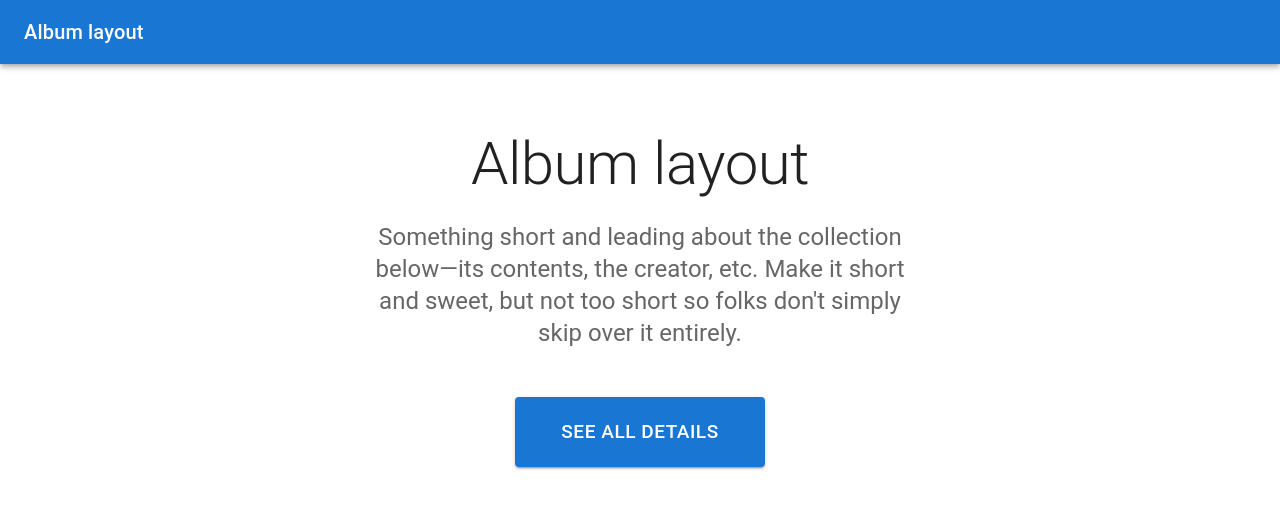
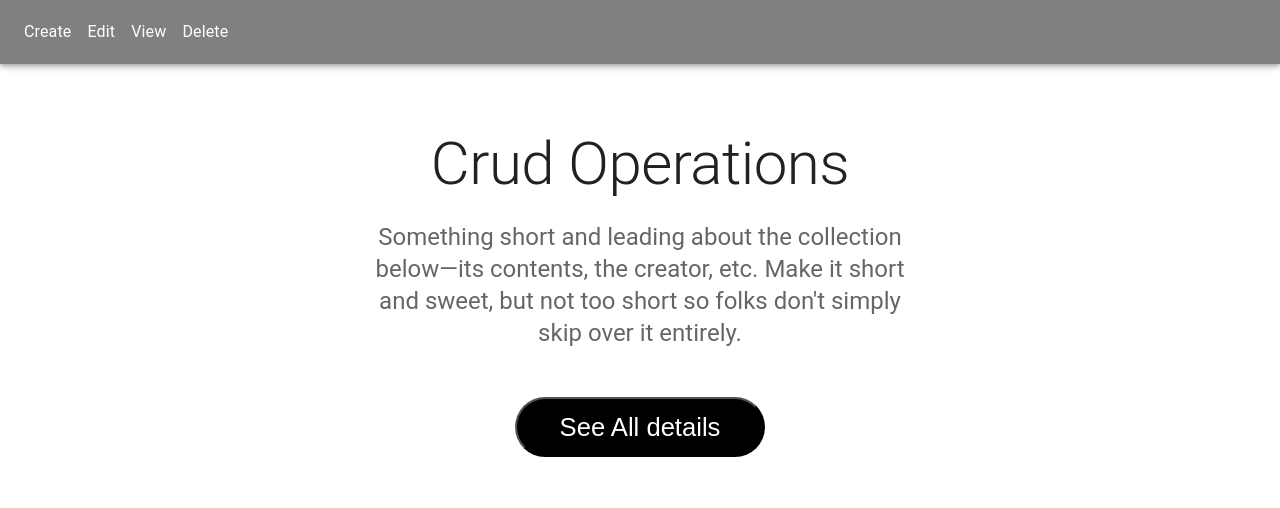
Before and after one commit to krishh743/crud_react_typescript_rtk, a React (Create React App) app: page / in a window 1280 px wide. Shown: the top 508 px of the page. Built offline with nearby package versions, Linux system fonts and the light colour scheme.

Commit message:
buigfixes

```diff
--- a/src/App.css
+++ b/src/App.css
@@ -1,38 +1,3 @@
 .App {
   text-align: center;
 }
-
-.App-logo {
-  height: 40vmin;
-  pointer-events: none;
-}
-
-@media (prefers-reduced-motion: no-preference) {
-  .App-logo {
-    animation: App-logo-spin infinite 20s linear;
-  }
-}
-
-.App-header {
-  background-color: #282c34;
-  min-height: 100vh;
-  display: flex;
-  flex-direction: column;
-  align-items: center;
-  justify-content: center;
-  font-size: calc(10px + 2vmin);
-  color: white;
-}
-
-.App-link {
-  color: #61dafb;
-}
-
-@keyframes App-logo-spin {
-  from {
-    transform: rotate(0deg);
-  }
-  to {
-    transform: rotate(360deg);
-  }
-}
--- a/src/components/EditComponents.tsx
+++ b/src/components/EditComponents.tsx
@@ -1,5 +1,11 @@
 import React, {useState, useEffect} from "react";
-import {Button, TextField, Grid, Paper, Typography, Box, Avatar} from "@mui/material";
+import {
+  Button,
+  TextField,
+  Typography,
+  Box,
+  Avatar,
+} from "@mui/material";
 import {useNavigate, useParams} from "react-router";
 import {useDispatch, useSelector} from "react-redux";
 import {updateUser} from "../redux/Reducer";
@@ -7,9 +13,8 @@ import {createTheme, ThemeProvider} from "@mui/material/styles";
 import Container from "@mui/material/Container";
 import CssBaseline from "@mui/material/CssBaseline";
 
-
 interface FormData {
-  id: number; // Update the type to be 'number' if 'id' in the Redux store is always a number
+  id: number;
   name: string;
   email: string;
   age: string;
@@ -25,10 +30,10 @@ const initialState: FormData = {
   email: "",
   age: "",
   address: "",
-  id: 0
+  id: 0,
 };
 const defaultTheme = createTheme();
-function EditComponents() {
+const  EditComponents = () => {
   const users = useSelector((state: any) => state?.users);
   const {id} = useParams();
   const dispatch = useDispatch();
@@ -44,8 +49,8 @@ function EditComponents() {
     console.log(existingData, "exist");
 
     if (existingData.length > 0) {
-      const {id,name, email, age, address} = existingData[0];
-      setFormData({id,name, email, age, address});
+      const {id, name, email, age, address} = existingData[0];
+      setFormData({id, name, email, age, address});
     }
     setDataFetched(true);
   }, [id, users]);
@@ -62,7 +67,6 @@ function EditComponents() {
       ...prevFormData,
       [name]: value,
     }));
-    // console.log(name, value, "name value");
   };
 
   if (!dataFetched) {
@@ -83,10 +87,9 @@ function EditComponents() {
         >
           <Avatar sx={{m: 1, bgcolor: "secondary.main"}}></Avatar>
           <Typography component="h1" variant="h5">
-            Add new record
+            Update Record
           </Typography>
           <form onSubmit={handleSubmit}>
-
             <TextField
               fullWidth
               margin="normal"
@@ -124,16 +127,9 @@ function EditComponents() {
               onChange={handleChange}
             />
 
-                <Button
-                  variant="contained"
-                  color="primary"
-                  type="submit"
-                  fullWidth
-
-                >
+            <Button variant="contained" color="primary" type="submit" fullWidth>
               Submit
             </Button>
-
           </form>
         </Box>
       </Container>
--- a/src/components/Home.tsx
+++ b/src/components/Home.tsx
@@ -1,58 +1,44 @@
 import * as React from "react";
 import AppBar from "@mui/material/AppBar";
 import Button from "@mui/material/Button";
-import Card from "@mui/material/Card";
-import CardActions from "@mui/material/CardActions";
-import CardContent from "@mui/material/CardContent";
-import CardMedia from "@mui/material/CardMedia";
 import CssBaseline from "@mui/material/CssBaseline";
-import Grid from "@mui/material/Grid";
 import Stack from "@mui/material/Stack";
 import Box from "@mui/material/Box";
 import Toolbar from "@mui/material/Toolbar";
 import Typography from "@mui/material/Typography";
 import Container from "@mui/material/Container";
-import Link from "@mui/material/Link";
 import {createTheme, ThemeProvider} from "@mui/material/styles";
-import Table from "@mui/material/Table";
-import TableBody from "@mui/material/TableBody";
-import TableCell from "@mui/material/TableCell";
-import TableContainer from "@mui/material/TableContainer";
-import TableHead from "@mui/material/TableHead";
-import TableRow from "@mui/material/TableRow";
-import Paper from "@mui/material/Paper";
-import {useDispatch, useSelector} from "react-redux";
-import {addUser, removeUser, updateUser} from "../redux/Reducer";
 import {useNavigate} from "react-router";
+import "./style.css"
 
-function Copyright() {
-  return (
-    <Typography variant="body2" color="text.secondary" align="center">
-      {"Copyright © "}
-      <Link color="inherit" href="https://mui.com/">
-        Your Website
-      </Link>{" "}
-      {new Date().getFullYear()}
-      {"."}
-    </Typography>
-  );
-}
-
-const cards = [1, 2, 3, 4, 5, 6, 7, 8, 9];
-
-// TODO remove, this demo shouldn't need to reset the theme.
 const defaultTheme = createTheme();
 
 export default function Album() {
-const navigate = useNavigate()
+  const navigate = useNavigate();
   return (
     <ThemeProvider theme={defaultTheme}>
       <CssBaseline />
-      <AppBar position="relative">
+      <AppBar position="relative" sx={{backgroundColor: "grey"}}>
         <Toolbar>
-          <Typography variant="h6" color="inherit" noWrap>
-            Album layout
-          </Typography>
+          <Stack
+            justifyContent={"flex-end"}
+            direction={"row"}
+            spacing={2}
+            sx={{cursor: "pointer"}}
+          >
+            <Stack>
+              <span onClick={() => navigate("/create")}>Create</span>
+            </Stack>
+            <Stack>
+              <span>Edit</span>
+            </Stack>
+            <Stack>
+              <span onClick={() => navigate("/alldetails")}>View</span>
+            </Stack>
+            <Stack>
+              <span onClick={() => navigate("/alldetails")}>Delete</span>
+            </Stack>
+          </Stack>
         </Toolbar>
       </AppBar>
       <main>
@@ -71,7 +57,7 @@ const navigate = useNavigate()
               color="text.primary"
               gutterBottom
             >
-              Album layout
+              Crud Operations{" "}
             </Typography>
             <Typography
               variant="h5"
@@ -89,7 +75,12 @@ const navigate = useNavigate()
               spacing={2}
               justifyContent="center"
             >
-              <Button variant="contained" sx={{height:"70px",width:"250px",fontSize:"19px"}} onClick={()=>navigate("/alldetails")}>See All details</Button>
+              <button
+                className="home-btn"
+                onClick={() => navigate("/alldetails")}
+              >
+                See All details
+              </button>
             </Stack>
           </Container>
         </Box>
--- a/src/components/style.css
+++ b/src/components/style.css
@@ -1,27 +1,35 @@
-.text{
-font-size:1.6rem
+.text {
+    font-size: 1.6rem
 }
 
-.details-container{
-padding: 50px;
+.details-container {
+    padding: 50px;
 }
 
-.btn-large{
-width: 200px;
- height:60px;
- font-size:1.6rem !important;
-background-color:black;
-color:white;
-border-radius:80px;
-cursor: pointer;
+.btn-large {
+    width: 200px;
+    height: 60px;
+    font-size: 1.6rem !important;
+    background-color: black;
+    color: white;
+    border-radius: 80px;
+    cursor: pointer;
 }
 
-
+.home-btn {
+    width: 250px;
+    height: 60px;
+    font-size: 1.6rem !important;
+    background-color: black;
+    color: white;
+    border-radius: 80px;
+    cursor: pointer;
+}
 
 .row-style {
-font-size: 1.2rem !important;
-color:white !important;
-font-weight: bold;
+    font-size: 1.2rem !important;
+    color: white !important;
+    font-weight: bold;
 }
 
 .data-row {
--- a/src/redux/Reducer.tsx
+++ b/src/redux/Reducer.tsx
@@ -1,16 +1,12 @@
-// userSlice.ts
 import {createSlice, PayloadAction} from "@reduxjs/toolkit";
-import {userList} from "../Data"; // Assuming you have imported the userList from somewhere
-
+import {userList} from "../Data";
 interface User {
   id: number;
   name: string;
   email: string;
   age:number | string;
   address:string;
-  // Add other user properties here
 }
-
 export interface UserState {
   users: User[];
 }
@@ -35,19 +31,12 @@ const userSlice = createSlice({
       const index = state.users.findIndex(
         (user) => user.id === action.payload.id
       );
-console.log(index,"indexxxxxx")
       if (index !== -1) {
         state.users[index] = action.payload;
-console.log(
-  (state.users[index] = action.payload),
-  "state.users[index] = action.payload;"
-);
-
       }
     },
   },
 });
 
 export const {addUser, removeUser, updateUser} = userSlice.actions;
-
 export default userSlice.reducer;
```
Also changed, not shown: src/components/AllList.tsx (+5 -10 lines). Lines whose indentation alone changed are shown as unchanged.
